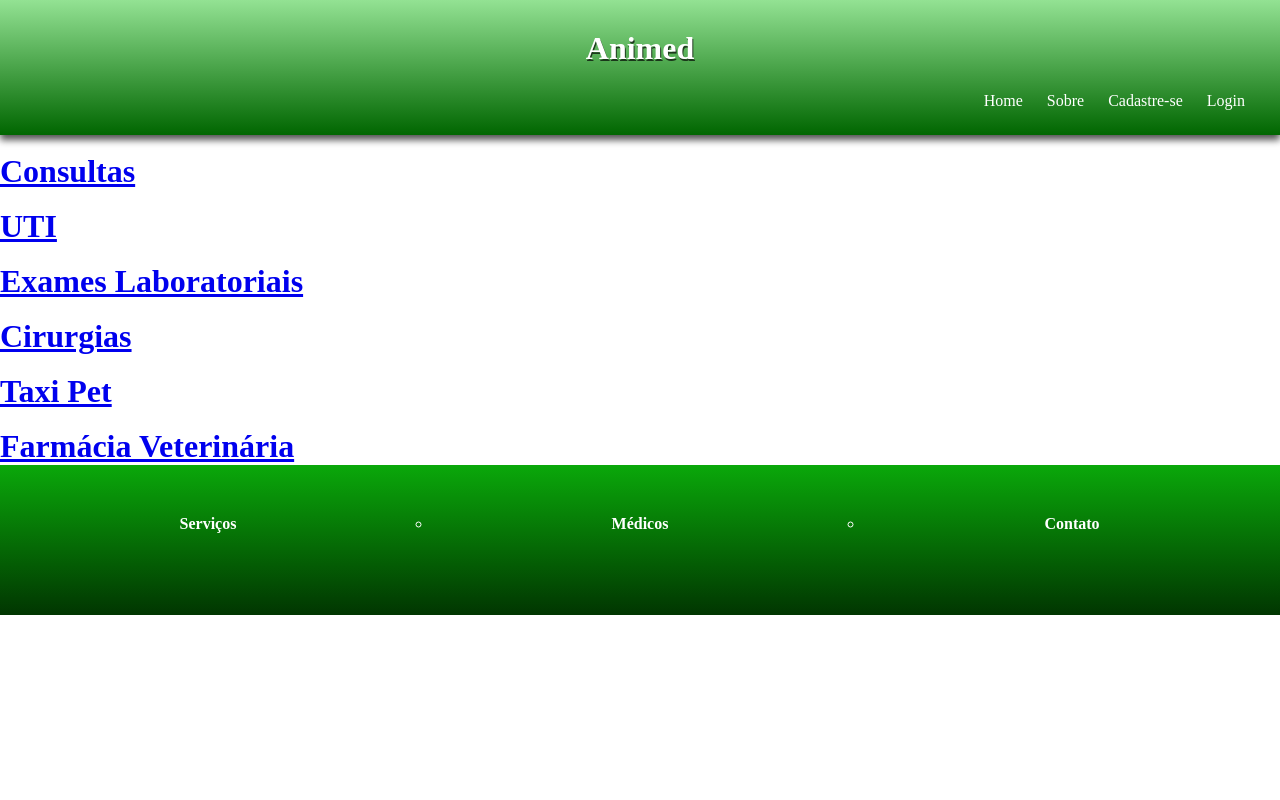
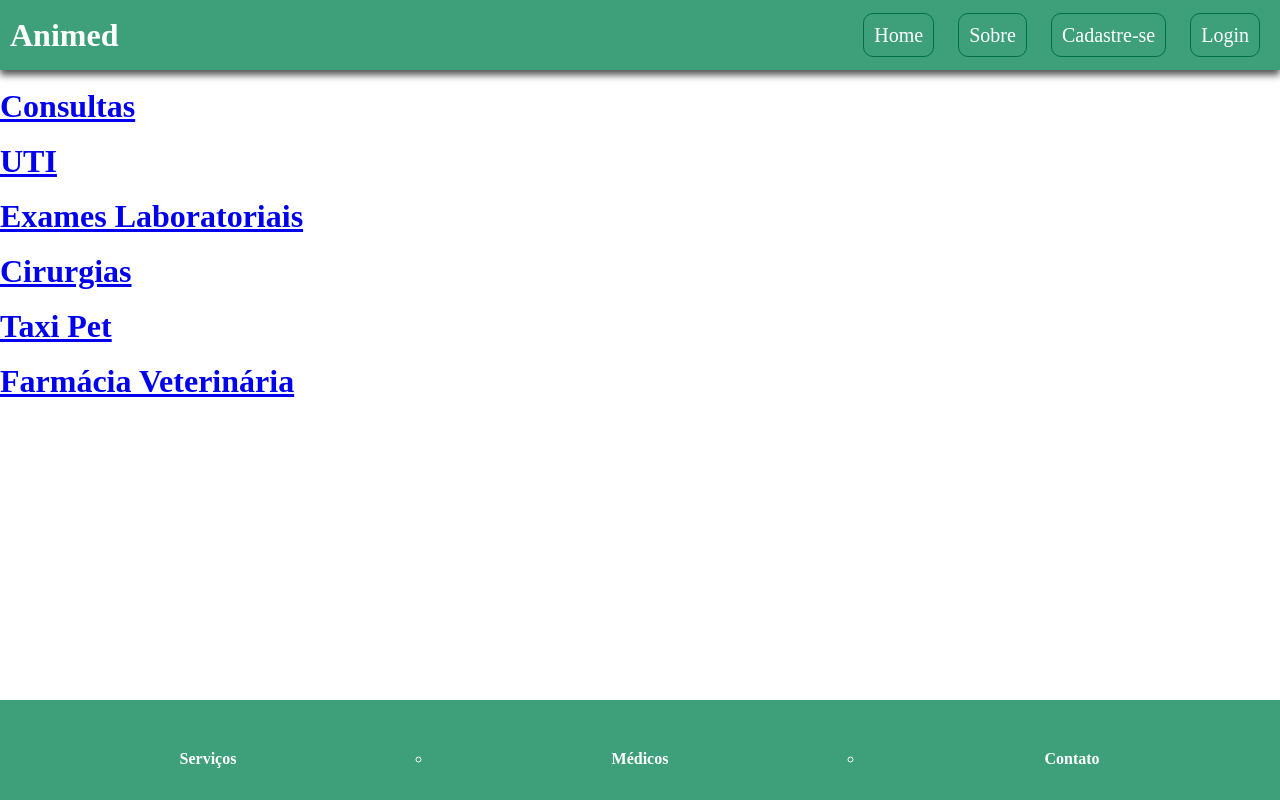
Before and after one commit to LucasHeliab/Animed, a PHP site: page / in a window 1280 px wide. Run offline with PHP 8.4, Linux system fonts and the light colour scheme.

Commit message:
Alterações no estilo do Header/Footer

```diff
--- a/front/cadastro.php
+++ b/front/cadastro.php
@@ -122,7 +122,6 @@
               id="senha"
               class="inputUser"
               data-required
-              data-only-url
             />
           </div>
           <br /><br />
@@ -134,7 +133,6 @@
               id="senha_confir"
               class="inputUser"
               data-required
-              data-only-url
             />
           </div>
           <br /><br />
--- a/front/index.php
+++ b/front/index.php
@@ -18,7 +18,10 @@
       }
     ?>
     <header>
+      <div class="side-left">
         <h1>Animed</h1>
+      </div>
+      <div class="side-right">
         <nav>
           <a href="index.php">Home</a>
           <a href="sobre.php">Sobre</a>
@@ -36,6 +39,7 @@
             }
           ?>
         </nav>
+      </div>
     </header>
     <main>
       <div class="container">
--- a/front/style.css
+++ b/front/style.css
@@ -1,12 +1,11 @@
 @charset "UTF-8";
 
 :root {
-  --cor0: #ffffff;
-  --cor1: #93e293;
-  --cor2: #61d661;
-  --cor3: #0aa80a;
-  --cor4: #006600;
-  --cor5: #013601;
+  --cor1: #9ae0c8;
+  --cor2: #65cfa6;
+  --cor3: #3ea07b;
+  --cor4: #007045;
+  --cor5: #04442c;
 }
 
 * {
@@ -15,16 +14,20 @@
 }
 
 header {
-  background-image: linear-gradient(to bottom, var(--cor1),var(--cor4));
-  color: var(--cor0);
-  min-height: 100px;
-  padding-top: 30px;
+  background-color: var(--cor3);
+  color: white;
+  min-height: 50px;
+  padding: 10px 10px;
   box-shadow: 0px 5px 7px rgba(0, 0, 0, 0.678);
+  display: grid;
+  grid-template-columns: 1fr 1fr;
+  align-items: center;
 }
 
 header > h1 {
   text-shadow: 1px 2px 0px rgba(0, 0, 0, 0.678);
   text-align: center;
+  width: 100px;
 }
 
 header > nav {
@@ -32,26 +35,42 @@ header > nav {
   text-align: right;
 }
 
-header > nav > a {
-  color: var(--cor0);
-  padding: 10px;
-  text-decoration: none;
-  border-radius: 6px;
-  transition-duration: .3s;
+header .side-left {
+  display: grid;
+  grid-template-columns: 1fr 5fr;
+  align-items: center;
 }
 
-header > nav > a:hover {
+header .side-right {
+  text-align: right;
+}
+
+header .side-right nav a {
+  text-decoration: none;
+  color: white;
+  margin: 0 10px;
+  font-size: 20px;
+  border-radius: 10px;
+  border: 1px solid var(--cor4);
+  padding: 10px;
+  transition: all ease 0.5s;
+}
+
+header .side-right nav a:hover {
   background-color: var(--cor1);
-  color: var(--cor5);
+  color: var(--cor4)
 }
 
 footer {
   text-align: center;
-  background-image: linear-gradient(to bottom, var(--cor3),var(--cor5));
+  background-color: var(--cor3);
   color: white;
   font-weight: bold;
-  min-height: 100px;
+  min-height: 50px;
   padding-top: 50px;
+  width: 100%;
+  position: absolute;
+  bottom: 0;
 }
 
 footer > ul {
```
Also changed, not shown: front/login.php (+7 -13 lines). Lines whose indentation alone changed are shown as unchanged.
